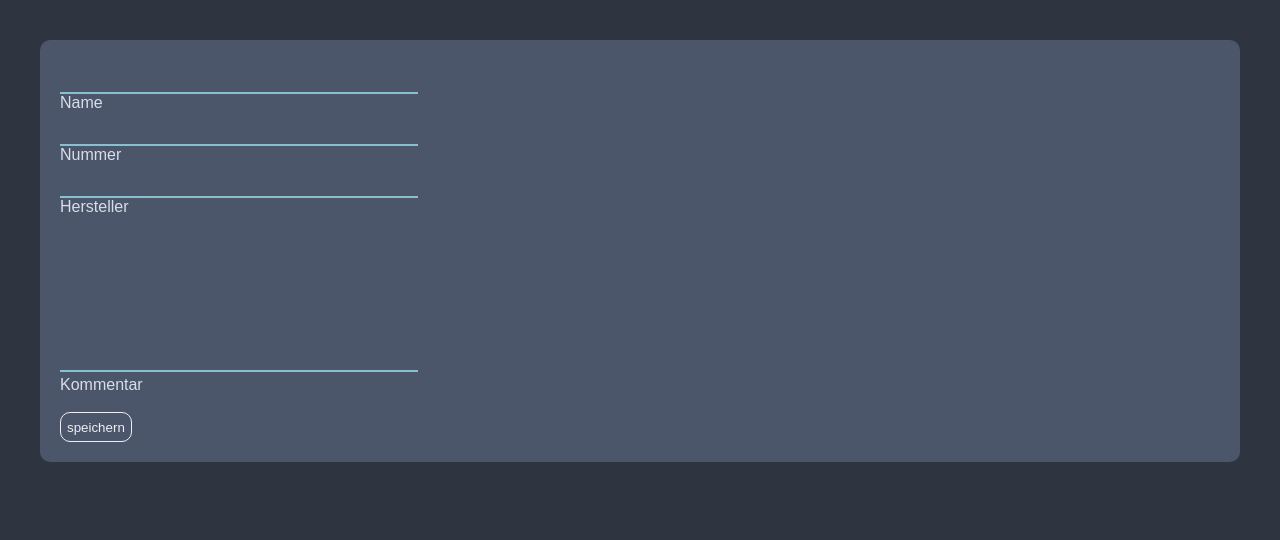
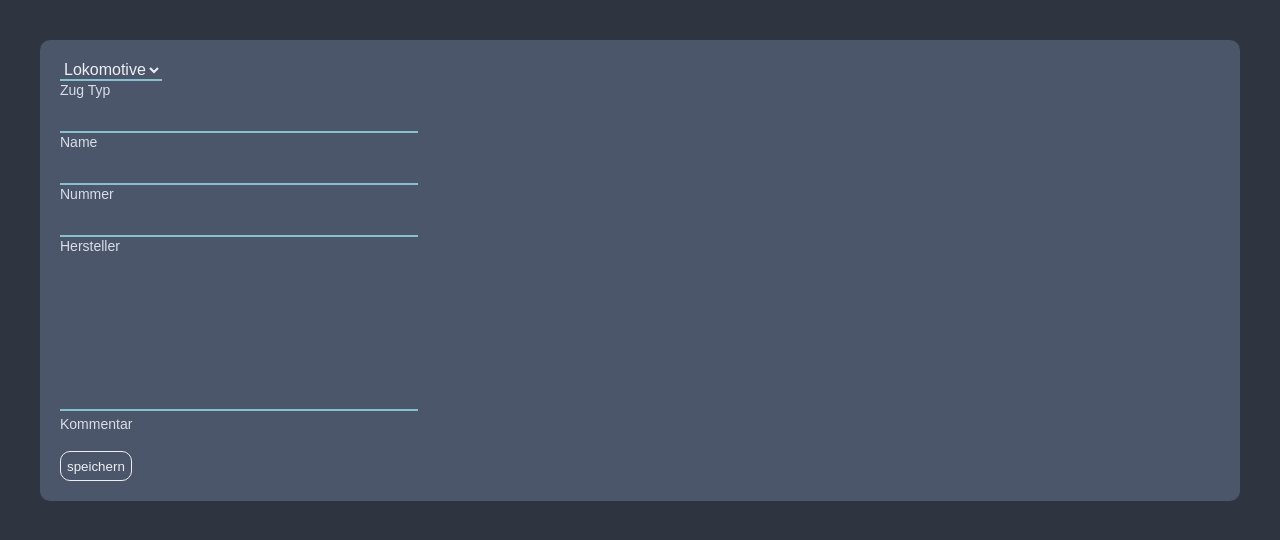
Before and after one commit to Jonas-Luetolf/RailInventory, a Flask app: page /add in a window 1280 px wide. Shown: the part 68-608 px from the top of the page. Run offline with Flask 2, Linux system fonts and the light colour scheme.

Commit message:
add Train type select

```diff
--- a/application/routes.py
+++ b/application/routes.py
@@ -39,8 +39,13 @@ def add():
         return render_template("add.html")
 
     elif request.method == "POST":
+        data = dict(request.form)
+        data["train_type"] = TrainType[data["train_type"]]
+
+        # TODO add data check
+
         db = DataBase(Config.DATABASE)
-        db.add_train(TrainType.LOCOMOTIVE, **request.form)
+        db.add_train(**data)
         db.close()
 
         return redirect(url_for("routes.index"))
--- a/application/static/form.css
+++ b/application/static/form.css
@@ -9,7 +9,7 @@ textarea, input[type=text] {
     height: 30px;
 
 		font-family: Arial, Helvetica, sans-serif;
-		font-size: 14px;
+		font-size: 16px;
 		border: none;
     border-bottom: 2px solid #88C0D0;
 
@@ -38,3 +38,20 @@ button[type=submit]:hover {
 	color: #88C0D0;
 	border-color: #88C0D0;
 }
+
+select {
+	font-family: Arial, Helvetica, sans-serif;
+	font-size: 16px;
+	border: none;
+	border-bottom: 2px solid #88C0D0;
+	background-color: #4C566A;
+	color: #ECEFF4;
+}
+
+select:focus {
+	border-bottom: 2px solid #D08770;
+}
+
+label {
+	font-size: 14px;
+}
--- a/application/templates/add.html
+++ b/application/templates/add.html
@@ -8,6 +8,13 @@
 {% block content %}
 <div id="content">
 	<form method="post" action="/add">
+
+		<select name="train_type" id="train_type">
+			<option value="LOCOMOTIVE">Lokomotive</option>
+			<option value="WAGON">Wagen</option>
+		</select><br>
+		<label for="train_type">Zug Typ</label><br>
+
 		<input type="text" id="name" name="name"><br>
   	<label for="name">Name</label><br>
 
```
